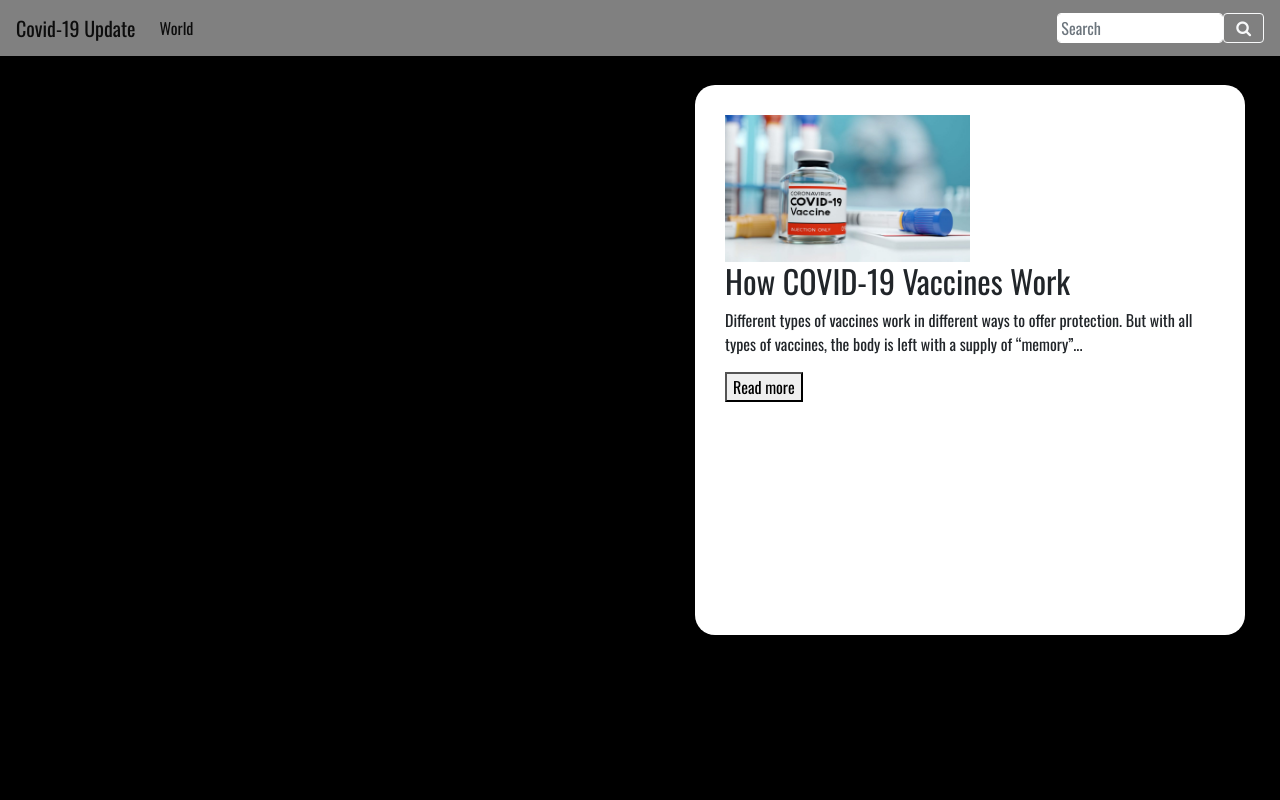
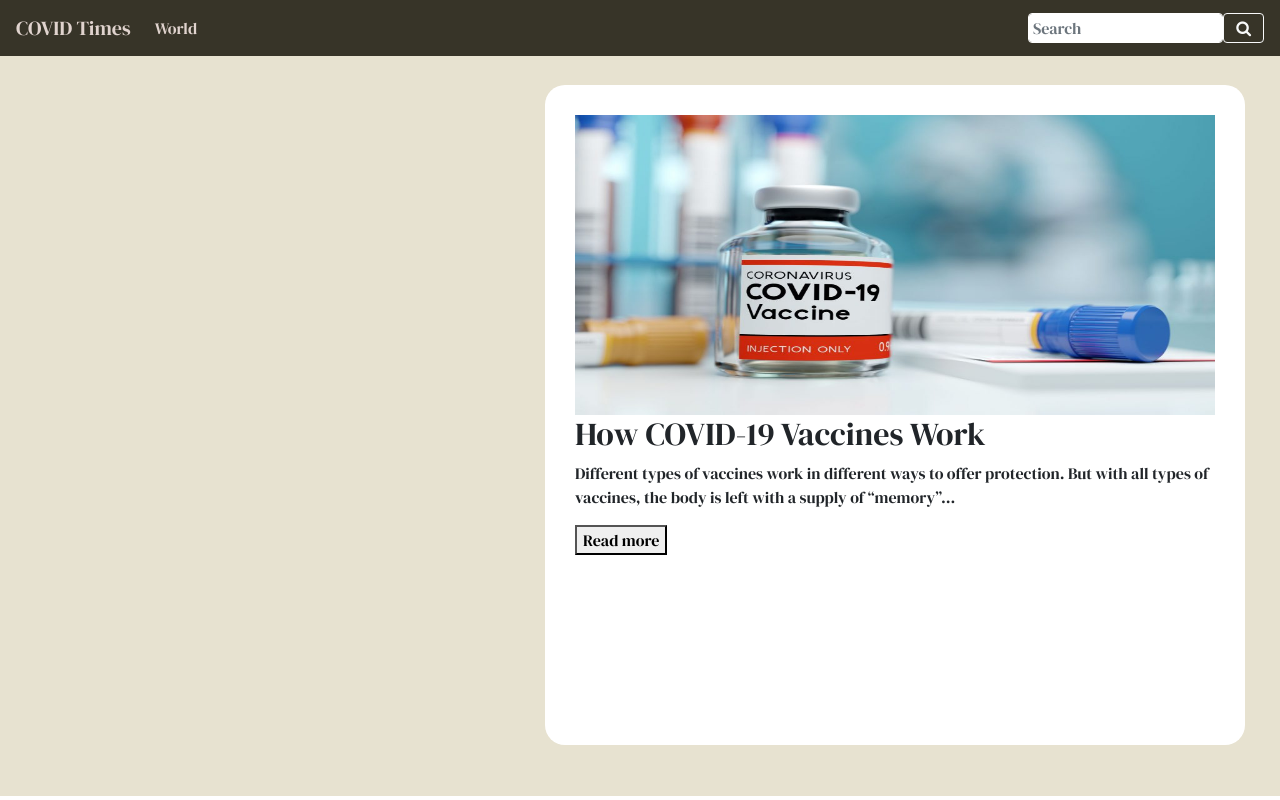
Before and after one commit to oporry/PJ-OS2021, a plain HTML site: page PJ-OS/TESTAPI.html in a window 1280 px wide. Drawn offline with nearby package versions, Linux system fonts and the light colour scheme; no server answers.

Commit message:
update now

```diff
--- a/PJ-OS/TESTAPI.html
+++ b/PJ-OS/TESTAPI.html
@@ -18,17 +18,17 @@
         integrity="sha384-Gn5384xqQ1aoWXA+058RXPxPg6fy4IWvTNh0E263XmFcJlSAwiGgFAW/dAiS6JXm" crossorigin="anonymous">
     <link rel="stylesheet" href="https://cdnjs.cloudflare.com/ajax/libs/font-awesome/4.7.0/css/font-awesome.min.css">
     <style>
-        @import url('https://fonts.googleapis.com/css2?family=Oswald&display=swap');
+        @import url('https://fonts.googleapis.com/css2?family=DM+Serif+Display&display=swap');
 
         body {
 
-            font-family: 'Oswald', sans-serif;
-            background-color: black;
+            font-family: 'DM Serif Display', serif;
+            background-color: white;
 
         }
 
         #todayCalendar {
-            color: white;
+            color: #373428;
         }
 
         #head-topic {
@@ -40,14 +40,14 @@
         #container {
             height: calc(100vh - 60px);
             width: 100vw;
-            background-color: black;
+            background-color: #E7E2D0;
             padding: 2%;
             overflow-y: auto;
         }
 
         .contentBlog {
-            width: 50%;
-            background-color: rgb(187, 187, 187);
+            width: 40%;
+            background-color: #B1A687;
             padding: 2% 2% 2% 2%;
             /*ความยาวของกล่องข้อความ*/
             /*border-bottom: 80px solid rgb(82, 81, 81);*/
@@ -71,8 +71,8 @@
 
         /* Content */
         .content {
-            width: 550px;
-            height: 550px;
+            width: 700px;
+            height: 660px;
             position: fixed;
             top: 85px;
             right: 35px;
@@ -91,8 +91,8 @@
 
     <!-- <a id="world-case"></a> -->
     <nav class="navbar navbar-expand-lg navbar-light bg-light"
-        style="background-color: rgba(255, 255, 255, 0.5) !important;">
-        <a class="navbar-brand" href="#">Covid-19 Update</a>
+        style="background-color: #373428 !important;">
+        <a class="navbar-brand" style= "color : #E0D3CE" href="#">COVID Times</a>
         <button class="navbar-toggler" type="button" data-toggle="collapse" data-target="#navbarSupportedContent"
             aria-controls="navbarSupportedContent" aria-expanded="false" aria-label="Toggle navigation">
             <span class="navbar-toggler-icon"></span>
@@ -104,7 +104,7 @@
         <div class="collapse navbar-collapse" id="navbarSupportedContent">
             <ul class="navbar-nav mr-auto">
                 <li class="nav-item active">
-                    <a class="nav-link" href="#world-case">World <span class="sr-only">(current)</span></a>
+                    <a class="nav-link" style= "color : #E0D3CE" href="#world-case">World <span class="sr-only">(current)</span></a>
                 </li>
                 <li class="nav-item">
                     <div
@@ -131,7 +131,7 @@
 
     <div class="content">
 
-        <img src="covidvaccine.jpg" alt="Bear" style="position: static;right:100px;width:50%;height : 30%">
+        <img src="covidvaccine.jpg" alt="Bear" style="position: static;right:100px;width:100%;height : 50%">
         <h2>How COVID-19 Vaccines Work</h2>
         <p>Different types of vaccines work in different ways to offer protection. But with all types of vaccines, the
             body is left with a supply of “memory”<span id="dots">...</span><span id="more">
@@ -202,6 +202,7 @@
                         "<div class='contentBlog'>" +
                         "<h2>" + countryData.country + "</h2>" +
                         "<div class='contentBody'>" +
+                        //เปลี่ยนขนาด
                         "<img style='width:100px;height:75px;' src='" + countryData.countryInfo.flag + "'>" +
                         "<h4>Cases: " + countryData.cases + " | " +
                         "Today: " + countryData.todayCases + " | " +
@@ -246,6 +247,8 @@
                 }
             }
 
+
+            //Seach
             function apiSeach() {
                 let value = document.getElementById('seach-input').value;
                 content = "<h2 id='todayCalendar'>TO DAY : " + date + "</h2>";
@@ -282,6 +285,7 @@
                         "<div class='contentBlog'>" +
                         "<h2>" + countryData.country + "</h2>" +
                         "<div class='contentBody'>" +
+                        //เปลี่ยน
                         "<img style='width:100px;height:75px;' src='" + countryData.countryInfo.flag + "'>" +
                         "<h4>Cases: " + countryData.cases + " | " +
                         "Today: " + countryData.todayCases + " | " +
```
Also changed, not shown: 1 other file.
